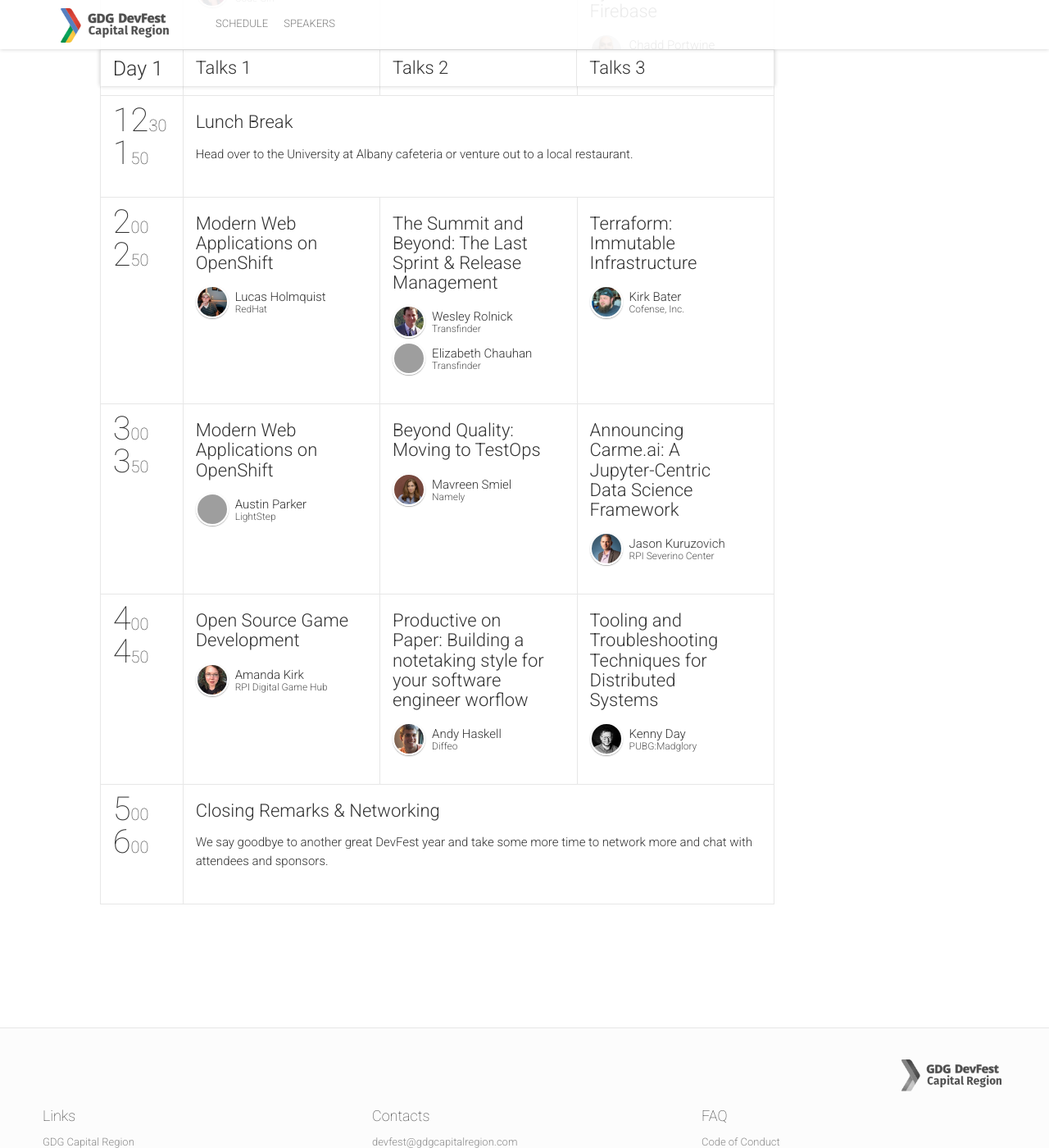
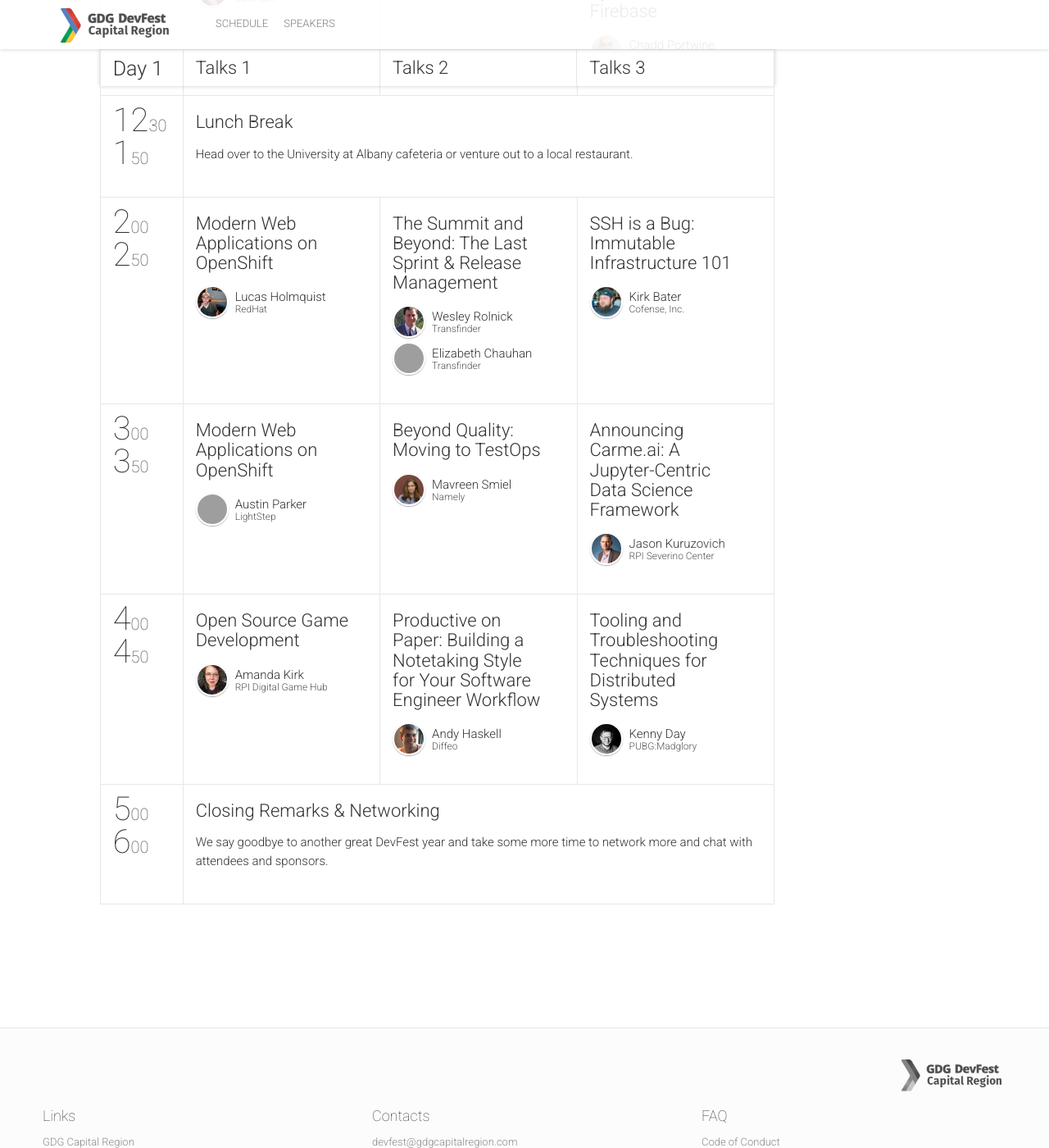
Before and after one commit to gdgcapitalregion/devfest-website, a Jekyll site: the page built from schedule.html, in a window 1280 px wide and 1400 px high, scrolled down 1460 px. Shown: the whole window at 82% size. Built offline with Jekyll 4.4.1, drawn with Linux system fonts in a browser that asks for light colours; nearby versions of some CDN libraries; comment, search, counter and statistics services are not loaded; grey boxes are pictures that could not be loaded.

Commit message:
change kirk's talk

```diff
--- a/_data/sessions.yml
+++ b/_data/sessions.yml
@@ -87,8 +87,8 @@
 -
   id: 233
   speakers: [8]
-  title: "Terraform: Immutable Infrastructure"
-  description: "In this talk I will be giving a high level overview of Hashicorp’s Terraform, a cloud agnostic infrastructure management application. We will first go through a high level overview of immutable infrastructure concepts, and then how you can utilize this to create your own immutable infrastructure."
+  title: "SSH is a Bug: Immutable Infrastructure 101"
+  description: "This talk is going to highlight the basics of what Immutable Infrastructure means, as well as a bit of a comparison to other tools (Ansible, Chef, Puppet, etc) people think of when talking about infrastructure. I also plan on covering the difference between Pets vs Cattle arguments when it comes to servers, and how you can utilize a full stack of Images (or AWS AMIs), Docker Containers, and Terraform to create a completely immutable infrastructure from the metal to the application layer."
   subtype: presentation
 -
   id: 331
@@ -117,7 +117,7 @@
 -
   id: 432
   speakers: [20]
-  title: "Productive on Paper: Building a notetaking style for your software engineer worflow"
+  title: "Productive on Paper: Building a Notetaking Style for Your Software Engineer Workflow"
   description: "With all the things you need to keep track of in a software engineering job, like design decisions to make, code to review, and both known and unverified bugs to fix, it’s important to have a system to keep track of everything. And while there are many productivity apps out there, building an engineer notetaking style fit for your thought process can be the crown jewel of that system. In this talk, I will show you how to build an ergonomic technique for taking notes your way that lets you keep track of your work and capture your ideas and concerns, all without being dramatically different from how you might have taken notes in school. This has many applications on an engineering job, both individually, such as picking up a new technique or leaving notes for yourself on parts of the codebase you rarely visit, and on a team, such as having more context for discussing possible bugs or thoughts you want to share at a planning meeting on the pros and cons of different design decisions."
   subtype: presentation
 -
```
